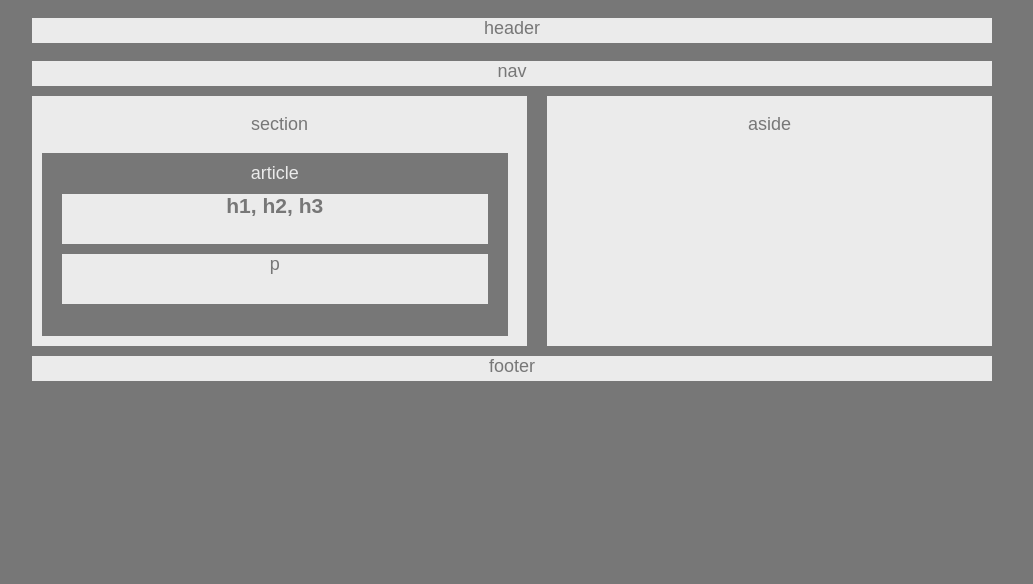
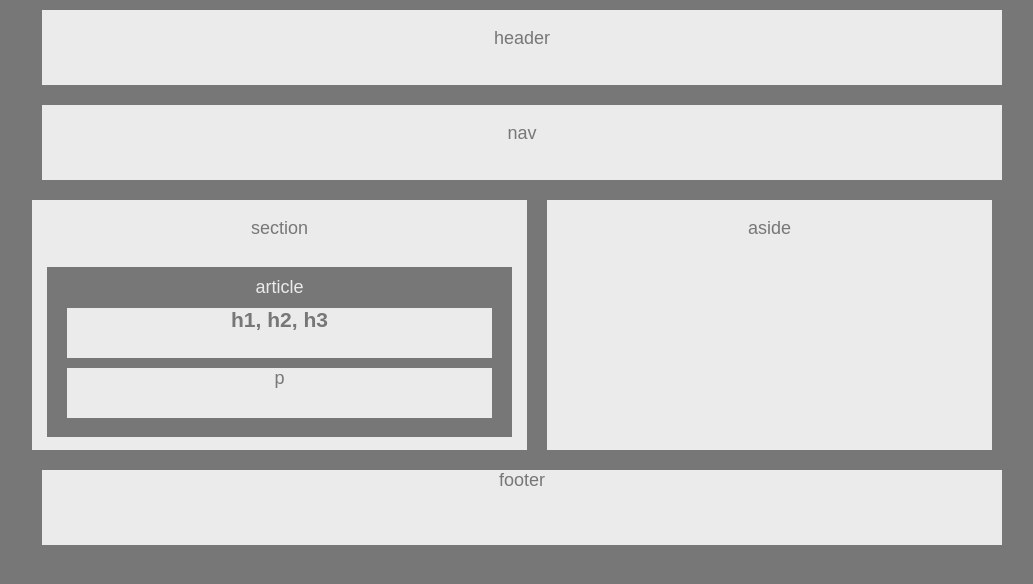
Before and after one commit to slayeroak/HW-Wireframe, a plain HTML site: page index.html in a window 1280 px wide. Shown: the whole page, without its empty margins (118-1151 px from the left). Drawn offline with Linux system fonts and the light colour scheme.

Commit message:
commiting changes

```diff
--- a/style.css
+++ b/style.css
@@ -1,5 +1,5 @@
 body {
-    display: table;
+    display: inline-block;
     font-family: Arial, Helvetica, sans-serif;
     color: #777;
     background: #777;
@@ -12,20 +12,27 @@ body {
 }
 
 header {
+    float: left;
     background: #ebebeb;
     text-align: center;
-    height: 25px;
+    height: 75px;
+    width: 100%;
+    margin: 10px;
+    display: inline-block;
 }
 
 nav {
+    float: left;
     background: #ebebeb;
     text-align: center;
-    height: 25px;
-
+    height: 75px;
+    width: 100%;
+    margin: 10px;
+    display: inline-block;
 }
 
 aside {
-    float: left;
+    float: right;
     display: block;
     text-align: center;
     width: 445px;
@@ -34,11 +41,12 @@ aside {
     margin-right: 0%;
     max-height: 250px;
     height: 100vh;
+    display: inline-block;
 
 }
 
 section {
-    float: left;
+
     width: 495px;
     text-align: center;
     background: #ebebeb;
@@ -46,6 +54,7 @@ section {
     margin-left: 0%;
     max-height: 250px;
     height: 100vh;
+    display: inline-block;
 
 }
 
@@ -54,10 +63,10 @@ article {
     background: #777;
     text-align: center;
     width: 90%;
-    height: 65%;
+    height: 60%;
     margin: 10px;
     padding: 10px;
-    overflow: auto;
+    display: inline-block;
 }
 
 article h1 {
@@ -84,5 +93,8 @@ footer {
     background: #ebebeb;
     text-align: center;
     clear: both;
-    height: 25px;
+    height: 75px;
+    width: 100%;
+    margin: 10px;
+    display: inline-block;
 }
```
